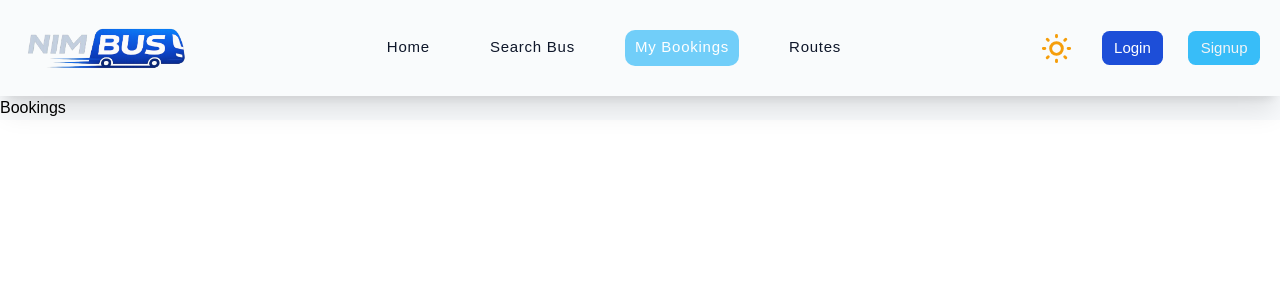
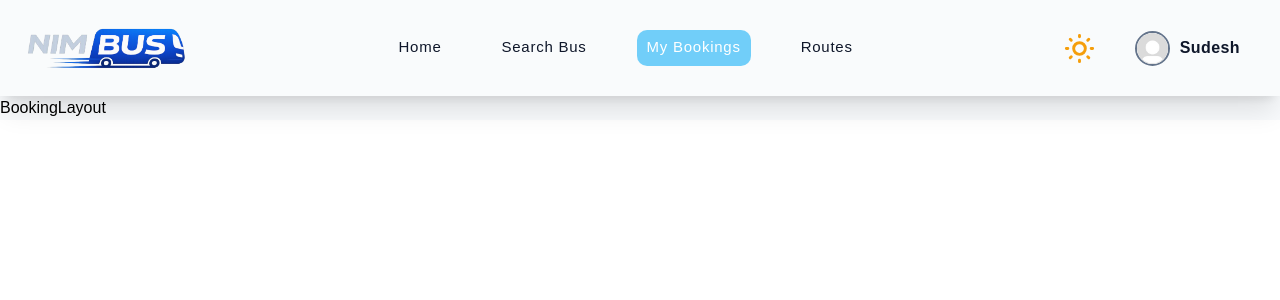
Before and after one commit to sudeshJha/bus-ticket-booking-system, a React (Vite) app: page /bookings in a window 1280 px wide. Shown: the top 300 px of the page. Built offline with nearby package versions, Linux system fonts and the light colour scheme.

Commit message:
nav bar actions pfp

```diff
--- a/src/components/ui/navbar/NavActions.jsx
+++ b/src/components/ui/navbar/NavActions.jsx
@@ -1,16 +1,30 @@
-import React from "react";
+import React, { useState } from "react";
 import Button from "../../util/Button";
 import ThemeButton from "./ThemeButton";
 import { useNavigate } from "react-router-dom";
+import ButtonIcon from "../../util/ButtonIcon";
+import { TbLogout } from "react-icons/tb";
+import Icon from "../../util/Icon";
+import { CgProfile } from "react-icons/cg";
 
 const NavActions = () => {
   const navigate = useNavigate();
 
+  const fakeUser = {
+    name: "Sudesh Jha",
+    profile: "",
+  };
+
+  const [user, setUser] = useState(fakeUser);
+
   const handleLogin = () => navigate("/login");
   const handleSignup = () => navigate("/signup");
+  const handleLogout = () => setUser(undefined);
 
   return (
     <div className="flex items-center justify-center gap-10">
+      {!user ? (
+        <>
           <ThemeButton />
           <Button
             type="primary"
@@ -29,6 +43,25 @@ const NavActions = () => {
           >
             Signup
           </Button>
+        </>
+      ) : (
+        <>
+          <ThemeButton />
+
+          <div className="flex items-center justify-center gap-4 mr-8 ml-4">
+            <div className="border-2 border-text-secondary h-14 w-14 rounded-full overflow-hidden">
+              <img
+                src={
+                  user?.profile ? user.profile : "src/assets/default_user.jpg"
+                }
+              />
+            </div>
+            <h1 className="text-text-primary tracking-wide font-bold">
+              {user.name.split(" ")[0]}
+            </h1>
+          </div>
+        </>
+      )}
     </div>
   );
 };
--- a/src/components/util/ButtonIcon.jsx
+++ b/src/components/util/ButtonIcon.jsx
@@ -1,13 +1,13 @@
 import React from "react";
 
-const ButtonIcon = ({ icon, onClick, color = "text-secondary" }) => {
+const ButtonIcon = ({ icon, onClick, color = "text-secondary", size = 14 }) => {
   return (
     <button
       className={`bg-transparent border-none p-1 rounded-full ${color} cursor-pointer`}
       onClick={onClick}
     >
       {React.cloneElement(icon, {
-        className: `w-14 h-14 ${color}`,
+        className: `w-${size} h-${size} ${color}`,
       })}
     </button>
   );
--- /dev/null
+++ b/src/features/booking/BookingLayout.jsx
@@ -0,0 +1,7 @@
+import React from "react";
+
+const BookingLayout = () => {
+  return <div>BookingLayout</div>;
+};
+
+export default BookingLayout;
--- a/src/pages/Bookings.jsx
+++ b/src/pages/Bookings.jsx
@@ -1,7 +1,12 @@
 import React from "react";
+import BookingLayout from "../features/booking/BookingLayout";
 
 const Bookings = () => {
-  return <div>Bookings</div>;
+  return (
+    <div>
+      <BookingLayout />
+    </div>
+  );
 };
 
 export default Bookings;
```
Also changed, not shown: src/pages/Booking.jsx (deleted). Lines whose indentation alone changed are shown as unchanged.
